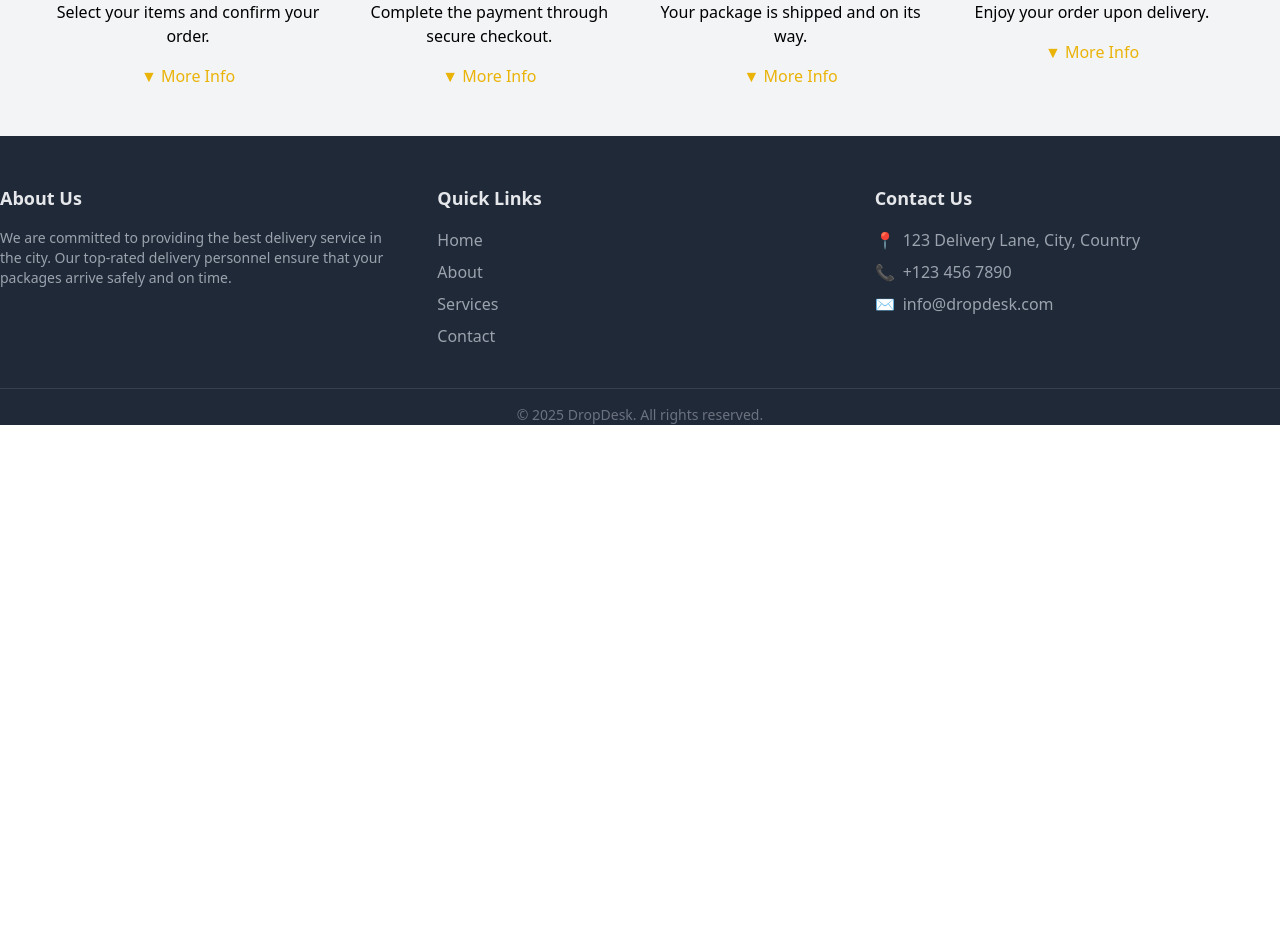
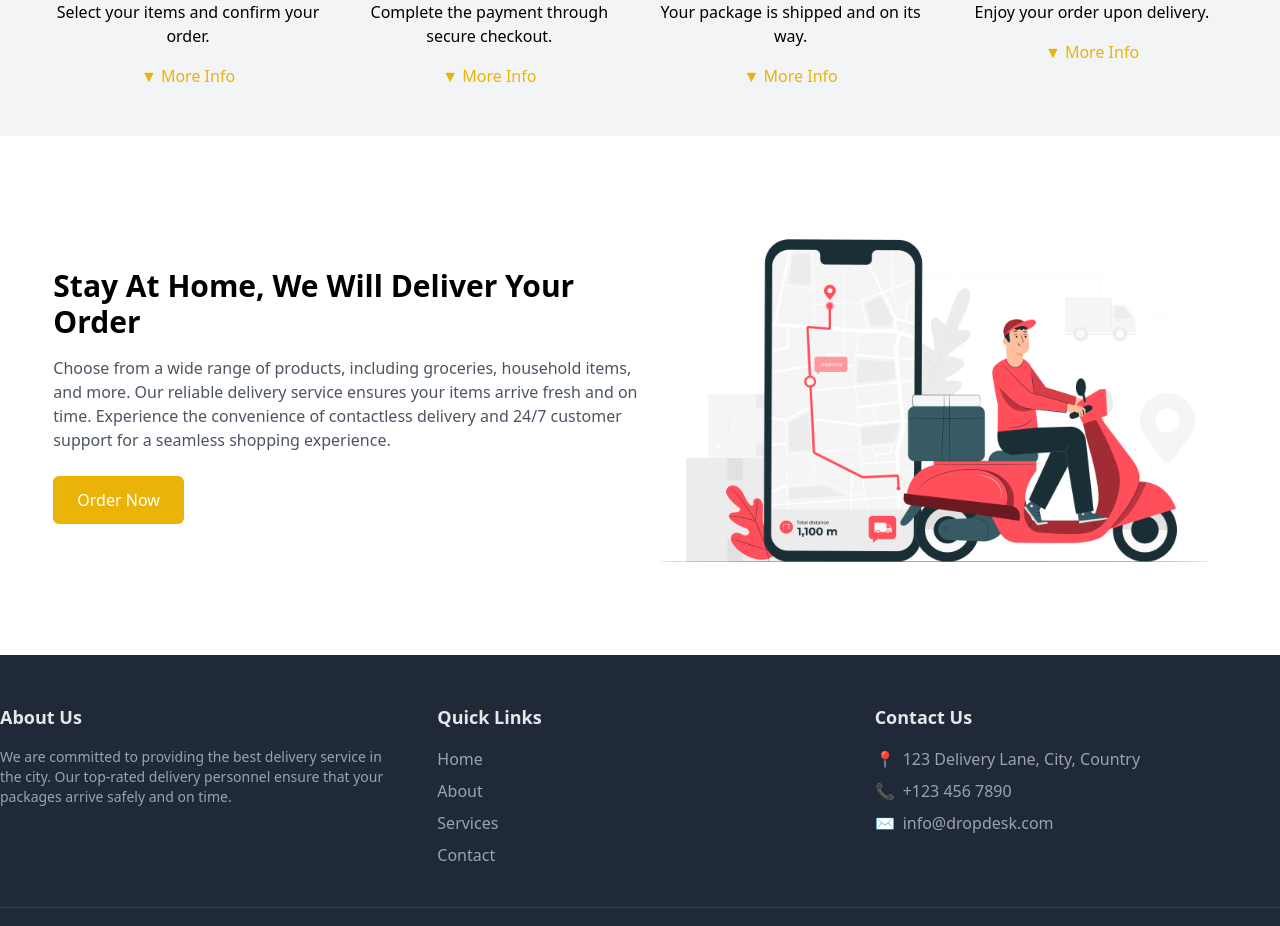
Before and after one commit to mdibrahimofc/parcel-managements-client, a React (Vite) app: page / in a window 1280 px wide. Shown: the part 2680-3606 px from the top of the page. Before the commit the page ends 3105 px from the top, so only its background shows below. Built offline with nearby package versions, Linux system fonts and the light colour scheme; no server answers.

Commit message:
added deliveryfeature section

```diff
--- /dev/null
+++ b/src/components/Home/DeliveryFeature.jsx
@@ -0,0 +1,31 @@
+import deliveryImage from "../../assets/Home/3333449.jpg";
+
+const DeliveryFeature = () => {
+  return (
+    <section className="bg-white dark:bg-gray-900 text-black dark:text-white py-16">
+      <div className="w-11/12 mx-auto flex flex-col md:flex-row items-center">
+        {/* Text Content */}
+        <div className="md:w-1/2 text-center md:text-left">
+          <h2 className="text-3xl font-bold">
+            Stay At Home, We Will Deliver Your Order
+          </h2>
+          <p className="mt-4 text-gray-600 dark:text-gray-300">
+            Choose from a wide range of products, including groceries, household items, and more. Our reliable delivery service ensures your items arrive fresh and on time. Experience the convenience of contactless delivery and 24/7 customer support for a seamless shopping experience.
+          </p>
+          <button className="mt-6 bg-yellow-500 text-white px-6 py-3 rounded-md hover:bg-yellow-600">
+            Order Now
+          </button>
+        </div>
+
+        {/* Image with Dark Mode Gradient */}
+        <div className="md:w-1/2 relative flex justify-center mt-6 md:mt-0">
+          <img src={deliveryImage} alt="Delivery Service" className="max-w-full relative z-10" />
+          {/* Dark Mode Gradient Overlay */}
+          <div className="hidden dark:block absolute inset-0 bg-gradient-to-r from-gray-900 via-gray-800 to-transparent opacity-70 z-0"></div>
+        </div>
+      </div>
+    </section>
+  );
+};
+
+export default DeliveryFeature;
--- a/src/pages/Home/Home.jsx
+++ b/src/pages/Home/Home.jsx
@@ -1,4 +1,5 @@
 import Banner from '@/components/Home/Banner'
+import DeliveryFeature from '@/components/Home/DeliveryFeature'
 import DeliveryProcess from '@/components/Home/DeliveryProcess'
 import DeliverySection from '@/components/Home/DeliverySection'
 import Feauture from '@/components/Home/Feauture'
@@ -20,6 +21,7 @@
       <TopDeliveryMen/>
       <JoinTheCrew/>
       <DeliveryProcess/>
+      <DeliveryFeature/>
     </div>
   )
 }
```
Also changed, not shown: src/assets/Home/3333449.jpg (added).
